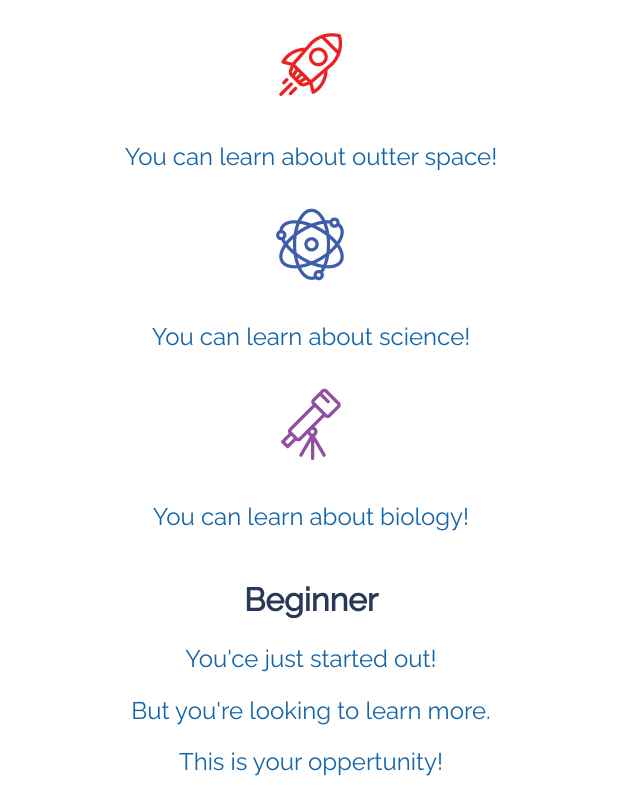
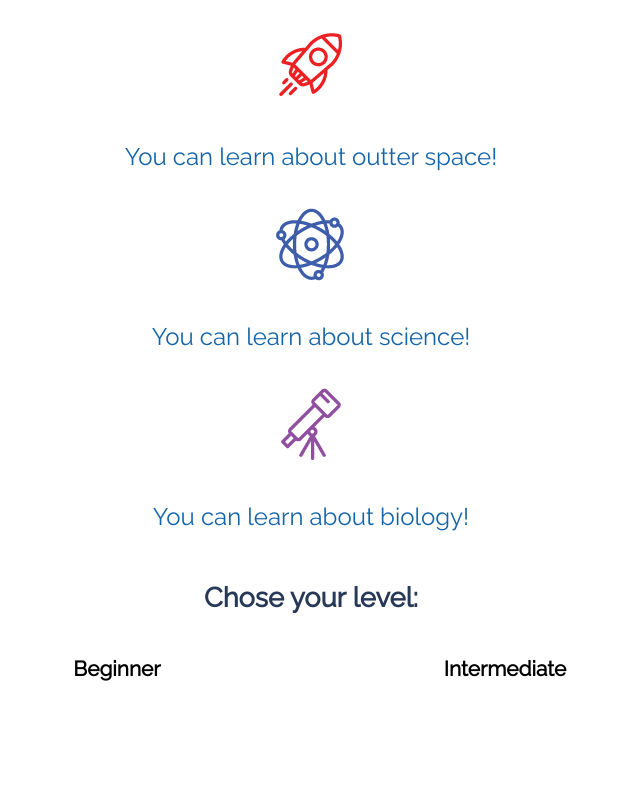
Before and after one commit to kaylamarieh/hw_listeners_hauge_kayla, a plain HTML site: page index.html in a window 1280 px wide. Shown: the part 608-1408 px from the top of the page, without its empty margins (329-969 px from the left). After the commit the page ends 1309 px from the top, so only its background shows below. Drawn offline with Linux system fonts and the light colour scheme.

Commit message:
add styling to aside section

```diff
--- a/css/main.css
+++ b/css/main.css
@@ -39,3 +39,26 @@ main,
 aside {
     margin-top: 4%;
 }
+
+aside h2 {
+    font-size: 1.7em;
+}
+
+aside h3,
+aside p {
+    display: inline-block;
+}
+
+aside h3 {
+    width: 30%;
+    font-size: 1.3em;
+}
+
+aside p {
+    font-size: 1em;
+    width: calc(85% / 3);
+}
+
+span {
+    display: block;
+}
--- a/index.html
+++ b/index.html
@@ -33,10 +33,13 @@
         </main>
 
         <aside>
-            <h2>Beginner</h2>
-            <p>You'ce just started out!</p>
-            <p>But you're looking to learn more.</p>
-            <p>This is your oppertunity!</p>
+            <h2>Chose your level:</h2>
+            <span>
+                <h3>Beginner</h3>
+                <h3>Intermediate</h3>
+            </span>
+            <span id="moreinfo">
+            </span>
         </aside>
     </div>
     <script src="js/main.js"></script>
```
